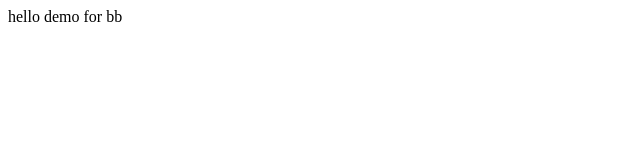
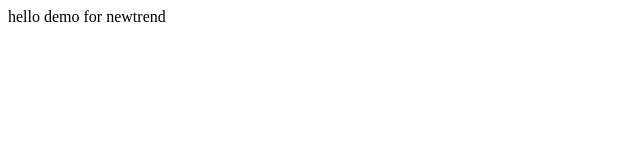
Before and after one commit to aiff/aiff.github.io, a plain HTML site: page index.html in a window 1280 px wide. Shown: the full height of the page, 0-640 px from the left. Drawn offline with Linux system fonts and the light colour scheme.

Commit message:
Update index.html
2

```diff
--- a/index.html
+++ b/index.html
@@ -5,6 +5,6 @@
     <title>demo seo</title>
 </head>
 <body>
-hello   demo  for bb
+hello   demo  for newtrend
 </body>
 </html>
```
